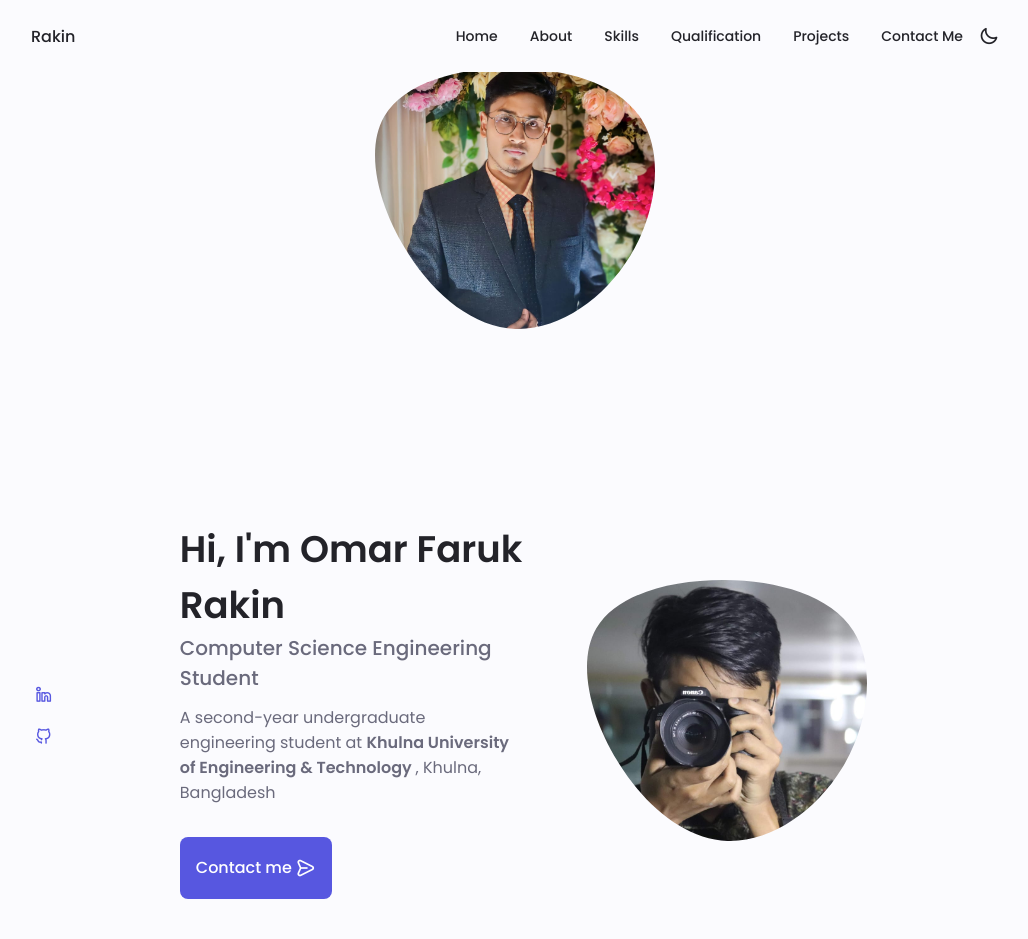
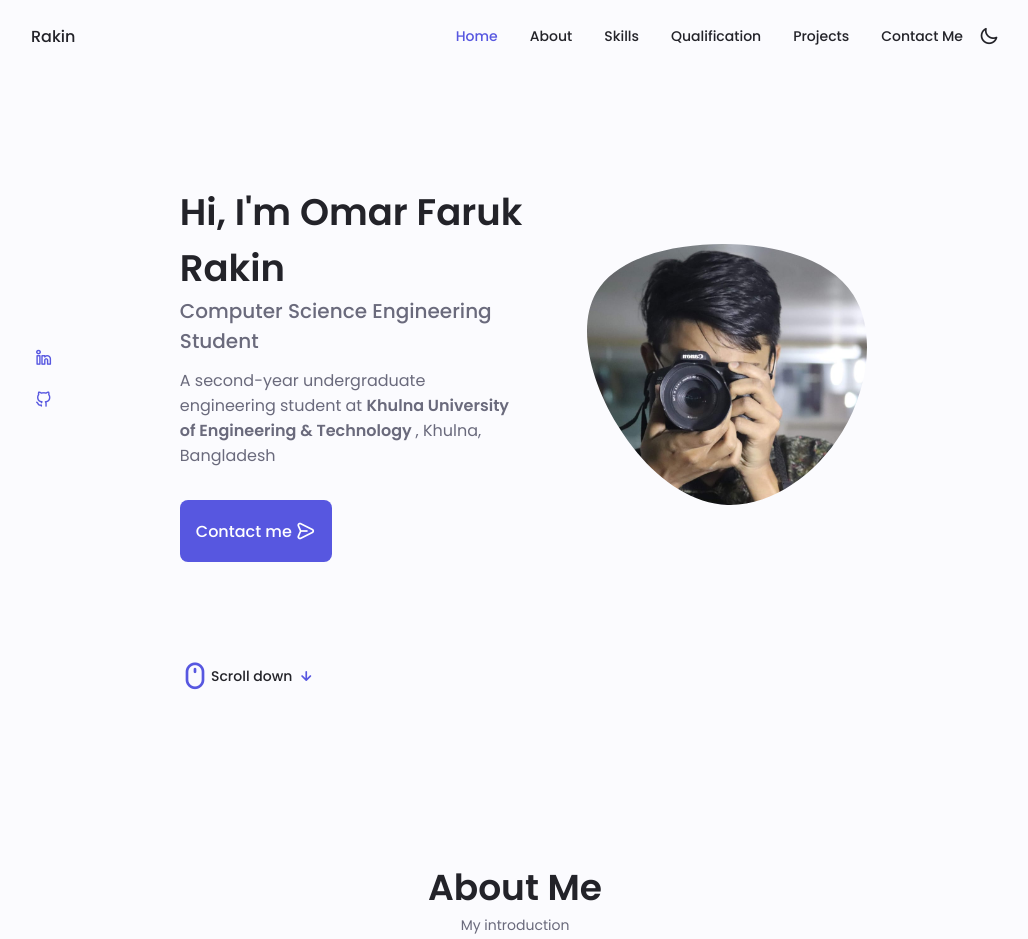
Before and after one commit to rakin072/myportfolio, a plain HTML site: page index.html in a window 1280 px wide. Shown: the top 939 px of the page, without its empty margins (125-1153 px from the left). Drawn offline with nearby package versions, Linux system fonts and the light colour scheme.

Commit message:
Update index.html

```diff
--- a/index.html
+++ b/index.html
@@ -63,59 +63,6 @@
         </div>
       </nav>
     </header>
-
-    <div class="home__social">
-      <a
-        href="https://www.linkedin.com/in/omar-faruk-rakin-458974280/"
-        target="_blank"
-        class="home__social-icon"
-        aria-label="LinkedIn"
-      >
-        <i class="uil uil-linkedin-alt home__icon"></i>
-      </a>
-
-      <a
-        href="https://github.com/rakin072"
-        target="_blank"
-        class="home__social-icon"
-        aria-label="GitHub"
-      >
-        <i class="uil uil-github-alt home__icon"></i>
-      </a>
-    </div>
-    <div class="home__img">
-      <svg
-        class="home__blob"
-        viewBox="0 0 200 187"
-        xmlns="http://www.w3.org/2000/svg"
-        xmlns:xlink="http://www.w3.org/1999/xlink"
-      >
-        <mask id="mask0" mask-type="alpha">
-          <path
-            d="M190.312 36.4879C206.582 62.1187 201.309 102.826 182.328 134.186C163.346 165.547
-              130.807 187.559 100.226 186.353C69.6454 185.297 41.0228 161.023 21.7403 129.362C2.45775
-              97.8511 -7.48481 59.1033 6.67581 34.5279C20.9871 10.1032 59.7028 -0.149132 97.9666
-              0.00163737C136.23 0.303176 174.193 10.857 190.312 36.4879Z"
-          />
-        </mask>
-        <g mask="url(#mask0)">
-          <path
-            d="M190.312 36.4879C206.582 62.1187 201.309 102.826 182.328 134.186C163.346
-              165.547 130.807 187.559 100.226 186.353C69.6454 185.297 41.0228 161.023 21.7403
-              129.362C2.45775 97.8511 -7.48481 59.1033 6.67581 34.5279C20.9871 10.1032 59.7028
-             -0.149132 97.9666 0.00163737C136.23 0.303176 174.193 10.857 190.312 36.4879Z"
-          />
-          <image
-            class="home__blob-img"
-            x="-79"
-            y="-46"
-            xlink:href="assets/img/profile.jpg"
-            alt="Profile Image"
-            loading="lazy"
-          />
-        </g>
-      </svg>
-    </div>
 
     <!-- main-->
 
```
